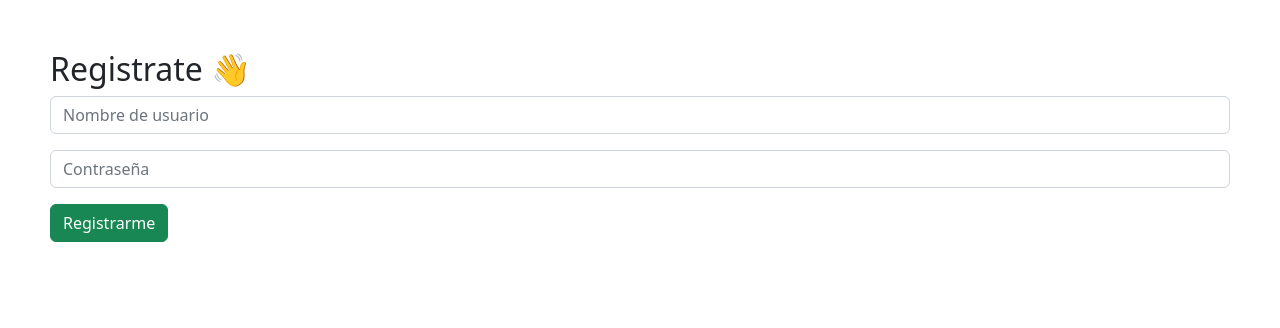
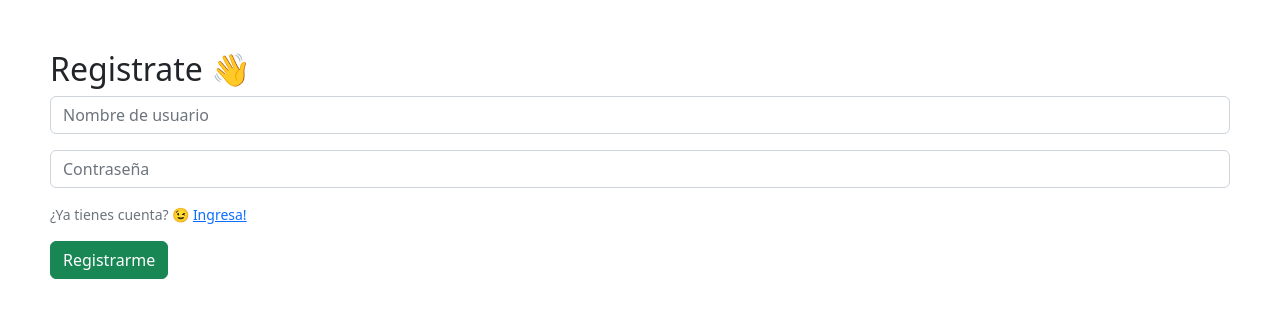
Before and after one commit to guzmandam/ideas-votos, a Django app: page /votaciones/registro/ in a window 1280 px wide. Shown: the top 328 px of the page. Run offline with Django 4.2, Linux system fonts and the light colour scheme; parts of the project's set-up code (start-up, migrations or seed data) failed here and were passed over; some libraries are stand-ins or nearby versions.

Commit message:
👌 IMPROVE: Page links

```diff
--- a/templates/votos/index.html
+++ b/templates/votos/index.html
@@ -35,7 +35,11 @@
                 <h1>💡 Donde está <mark>la oportunidad</mark>💡</h1>
                 <h3>Vota por las mejores ideas!</h3>
                 <hr>
+                {% if request.user.is_authenticated %}
                 <a class="btn btn-lg btn-warning" style="color: white;" href="{% url 'votos:list' %}" role="button">Quiero participar!</a>
+                {% else %}
+                <a class="btn btn-lg btn-warning" style="color: white;" href="{% url 'votos:signup' %}" role="button">Quiero participar!</a>
+                {% endif %}
             </div>
         </div>
     </div>
--- a/templates/votos/login.html
+++ b/templates/votos/login.html
@@ -13,6 +13,9 @@
       <div class="mb-3">
         {% render_field form.password type="password" class="form-control" id="exampleInputPassword1" placeholder="Contraseña" %}
       </div>
+      <div class="mb-3">
+        <div id="emailHelp" class="form-text">¿Aún no tienes cuenta? 🤔 <a href="{% url 'votos:signup' %}">Registrate!</a></div>
+      </div>
       <button type="submit" class="btn btn-primary btn-success">Entrar</button>
 </form>
 {% endblock content %}
--- a/templates/votos/signup.html
+++ b/templates/votos/signup.html
@@ -12,6 +12,9 @@
       <div class="mb-3">
         {% render_field userForm.password type="password" class="form-control" id="exampleInputPassword1" placeholder="Contraseña" %}
       </div>
+      <div class="mb-3">
+        <div id="emailHelp" class="form-text">¿Ya tienes cuenta? 😉 <a href="{% url 'votos:login' %}">Ingresa!</a></div>
+      </div>
       <button type="submit" class="btn btn-primary btn-success">Registrarme</button>
 </form>
 {% endblock content %}
```
